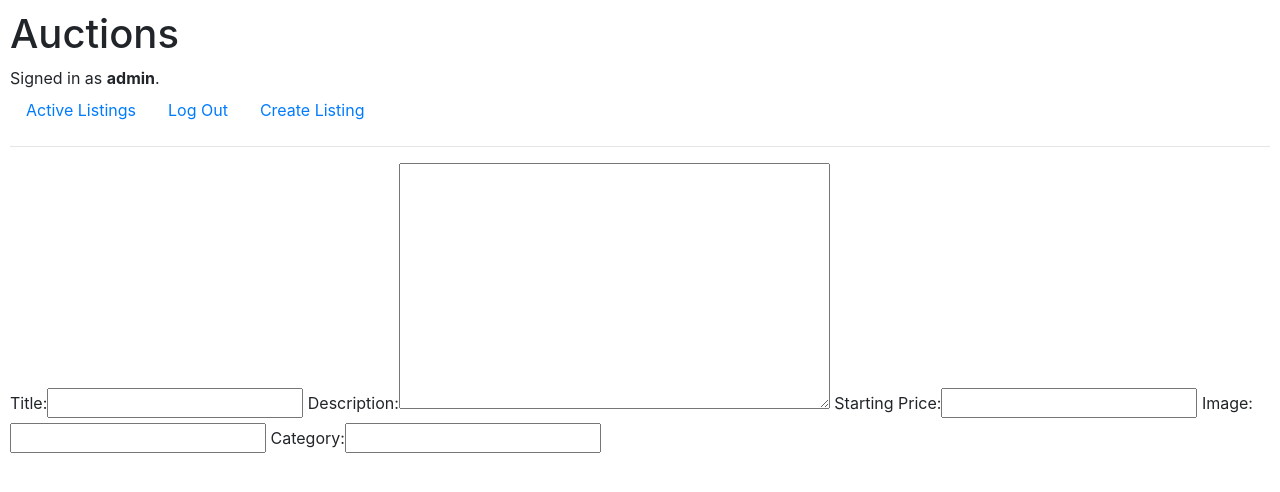
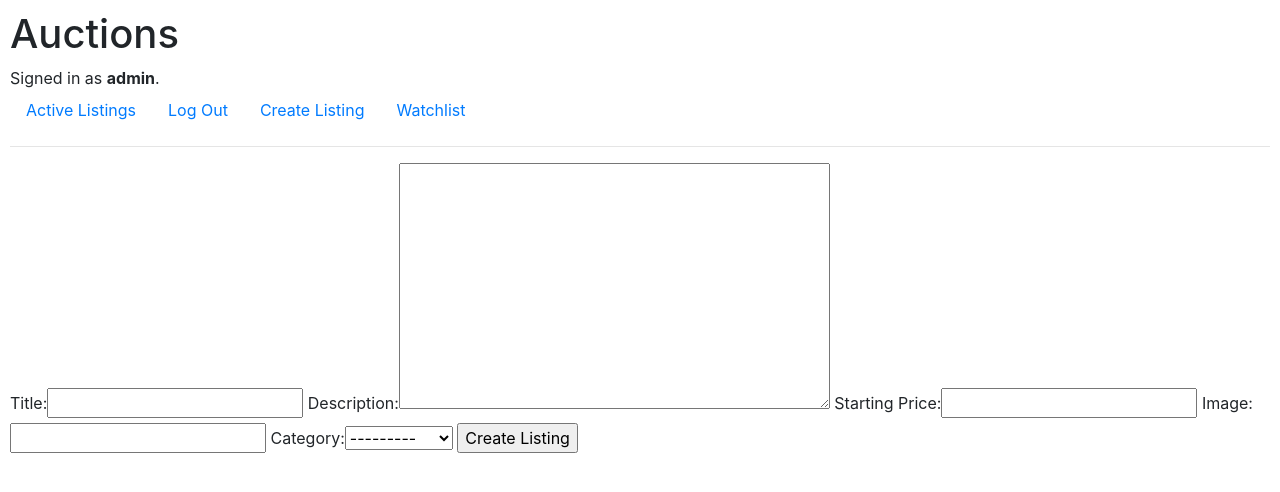
Before and after one commit to rodrigologar/fakeebay, a Django app: page /create_listing in a window 1280 px wide. Shown: the top 492 px of the page. Run offline with Django 3.2, Linux system fonts and the light colour scheme; a user stored in the database is signed in; some libraries are stand-ins or nearby versions.

Commit message:
working on watchlist

```diff
--- a/auctions/admin.py
+++ b/auctions/admin.py
@@ -7,3 +7,4 @@ admin.site.register(models.Listing)
 admin.site.register(models.Bid)
 admin.site.register(models.Comment)
 admin.site.register(models.Reply)
+admin.site.register(models.WatchlistedListing)
--- /dev/null
+++ b/auctions/forms.py
@@ -0,0 +1,10 @@
+from django.db.models import fields
+from django.forms import ModelForm
+from . import models
+
+
+class ListingForm(ModelForm):
+    class Meta:
+        model = models.Listing
+        fields = ['title', 'description', 'price', 'image', 'category']
+        labels = {'price': 'Starting Price'}
--- a/auctions/models.py
+++ b/auctions/models.py
@@ -1,18 +1,31 @@
 from django.contrib.auth.models import AbstractUser
 from django.db import models
-from django.db.models.deletion import CASCADE
+from django.db.models.deletion import CASCADE, SET_DEFAULT, SET_NULL
 from django.db.models.fields.related import ForeignKey
 
 
 class User(AbstractUser):
     pass
 
+CATEGORIES = [
+    ('AU', 'Automotive'),
+    ('BA', 'Babies'),
+    ('BE', 'Beauty'),
+    ('BO', 'Books'),
+    ('EL', 'Electronics'),
+    ('FA', 'Fashion'),
+    ('HE', 'Health'),
+    ('HO', 'Home'),
+    ('SP', 'Sports'),
+    ('OT', 'Other')
+]
+
 class Listing(models.Model):
     title = models.CharField(max_length=100)
     description = models.TextField()
     price = models.PositiveIntegerField()
-    image = models.URLField()
-    category = models.CharField(max_length=64)
+    image = models.URLField(blank=True)
+    category = models.CharField(max_length=2, choices=CATEGORIES, blank=True)
     lister = models.ForeignKey("User", on_delete=models.CASCADE, related_name="listings")
     date = models.DateTimeField(auto_now_add=True)
     is_open = models.BooleanField(default=True)
@@ -29,8 +42,17 @@ class Bid(models.Model):
 class Comment(models.Model):
     text = models.TextField()
     likes = models.PositiveIntegerField()
+    commenter = models.ForeignKey("User", on_delete=CASCADE, related_name="comments")
 
 class Reply(models.Model):
     text = models.TextField()
     likes = models.PositiveIntegerField()
-    comment = ForeignKey("Comment", on_delete=CASCADE, related_name="replies")
+    replier = models.ForeignKey("User", on_delete=CASCADE, related_name="user_replies")
+    comment = ForeignKey("Comment", on_delete=CASCADE, related_name="comment_replies")
+
+class WatchlistedListing(models.Model):
+    user = models.ForeignKey("User", on_delete=CASCADE)
+    listing = models.ForeignKey("Listing", on_delete=CASCADE)
+
+    def __str__(self):
+        return f"Watchlisted by {self.user.id}: {self.listing.title}"
--- /dev/null
+++ b/auctions/templates/auctions/create_listing.html
@@ -0,0 +1,16 @@
+{% extends "auctions/layout.html" %}
+
+{% block title%}Create Listing{% endblock %}
+
+{% block body %}
+
+    <form action="{% url 'create_listing' %}" method="POST">
+        {% csrf_token %}
+        {% if message %}
+            {{ message }}
+        {% endif %}
+        {{ form }}
+        <input type="submit" value="Create Listing">
+    </form>
+
+{% endblock %}
--- a/auctions/templates/auctions/create_page.html
+++ /dev/null
@@ -1,9 +0,0 @@
-{% extends "auctions/layout.html" %}
-
-{% block body %}
-
-    <form>
-        {{ form }}
-    </form>
-
-{% endblock %}
--- a/auctions/templates/auctions/layout.html
+++ b/auctions/templates/auctions/layout.html
@@ -3,7 +3,7 @@
 <!DOCTYPE html>
 <html lang="en">
     <head>
-        <title>{% block title %}Auctions{% endblock %}</title>
+        <title>Fakeebay | {% block title %}{% endblock %}</title>
         <link rel="stylesheet" href="https://stackpath.bootstrapcdn.com/bootstrap/4.4.1/css/bootstrap.min.css" integrity="sha384-Vkoo8x4CGsO3+Hhxv8T/Q5PaXtkKtu6ug5TOeNV6gBiFeWPGFN9MuhOf23Q9Ifjh" crossorigin="anonymous">
         <link href="{% static 'auctions/styles.css' %}" rel="stylesheet">
     </head>
@@ -27,6 +27,9 @@
                 <li class="nav-item">
                     <a class="nav-link" href="{% url 'create_listing' %}">Create Listing</a>
                 </li>
+                <li class="nav-item">
+                    <a class="nav-link" href="{% url 'watchlist' user.id %}">Watchlist</a>
+                </li>
             {% else %}
                 <li class="nav-item">
                     <a class="nav-link" href="{% url 'login' %}">Log In</a>
--- a/auctions/urls.py
+++ b/auctions/urls.py
@@ -7,5 +7,7 @@ urlpatterns = [
     path("login", views.login_view, name="login"),
     path("logout", views.logout_view, name="logout"),
     path("register", views.register, name="register"),
-    path("create_listing", views.create_listing, name="create_listing")
+    path("create_listing", views.create_listing, name="create_listing"),
+    path("listing/<int:listing_id>", views.listing, name="listing"),
+    path("watchlist/<int:user_id>", views.watchlist, name="watchlist")
 ]
--- a/auctions/views.py
+++ b/auctions/views.py
@@ -1,10 +1,10 @@
 from django.contrib.auth import authenticate, login, logout
+from django.contrib.auth.decorators import login_required
 from django.db import IntegrityError
 from django.http import HttpResponse, HttpResponseRedirect
 from django.shortcuts import render
 from django.urls import reverse
-from django.forms import ModelForm
-
+from . import forms
 from . import models
 
 
@@ -13,7 +13,7 @@ def index(request):
     listings = models.Listing.objects.all()
 
     return render(request, "auctions/index.html", {
-        "listings":listings
+        "listings": listings
     })
 
 
@@ -64,20 +64,72 @@ def register(request):
                 "message": "Username already taken."
             })
         login(request, user)
-        return HttpResponseRedirect(reverse("index"))
+        return HttpResponseRedirect(reverse('index'))
     else:
         return render(request, "auctions/register.html")
 
 
+@login_required(login_url='/login')
 def create_listing(request):
-    class ListingForm(ModelForm):
-        class Meta:
-            model = models.Listing
-            fields = ['title', 'description', 'price', 'image', 'category']
-            labels = {'price': 'Starting Price'}
+    if request.method == 'POST':
+        form = forms.ListingForm(request.POST)
+        if form.is_valid():
+            listing = form.save(commit=False)
+            listing.lister = request.user
+            listing.save()
+            return HttpResponseRedirect(reverse('index'))
+        else:
+            message = 'Invalid Listing'
+            return render(request, "auctions/create_listing.html", {
+                'form': form,
+                'message': message
+            })
 
-    form = ListingForm()
+    form = forms.ListingForm()
 
-    return render(request, "auctions/create_page.html", {
+    return render(request, "auctions/create_listing.html", {
         'form': form
     })
+
+
+def listing(request, listing_id):
+    listing = models.Listing.objects.get(id=listing_id)
+    button_value = "Add to Watchlist"
+
+    check = models.WatchlistedListing.objects.filter(user=request.user, listing=listing)
+
+    if request.method == 'POST':
+
+        watchlist = models.WatchlistedListing(user=request.user, listing=listing)
+
+        if check:
+            watchlist.delete()
+        else:
+            watchlist.save()
+
+            return HttpResponseRedirect(reverse('watchlist', args=[request.user.id]))
+
+    if check:
+        button_value = "Remove from Watchlist"
+
+    categories = dict(models.CATEGORIES)
+
+    if not listing.category:
+        category = "Not Listed"
+    else:
+        category = categories[listing.category]
+
+    return render(request, "auctions/listing.html", {
+        'listing': listing,
+        'category': category,
+        'button_value': button_value
+    })
+
+@login_required(login_url='/login')
+def watchlist(request, user_id):
+
+    watchlist = models.WatchlistedListing.objects.filter(user=user_id)
+
+    return render(request, "auctions/watchlist.html", {
+        "watchlist": watchlist
+    })
```
Also changed, not shown: auctions/templates/auctions/index.html (+12 -5 lines), auctions/templates/auctions/listing.html (added, +25 -0 lines), auctions/templates/auctions/watchlist.html (added, +18 -0 lines), auctions/migrations/0007_alter_listing_category.py (added), auctions/migrations/0008_auto_20211018_1527.py (added), auctions/migrations/0009_bid_comment_reply_watchlistedlisting.py (added), db.sqlite3.
